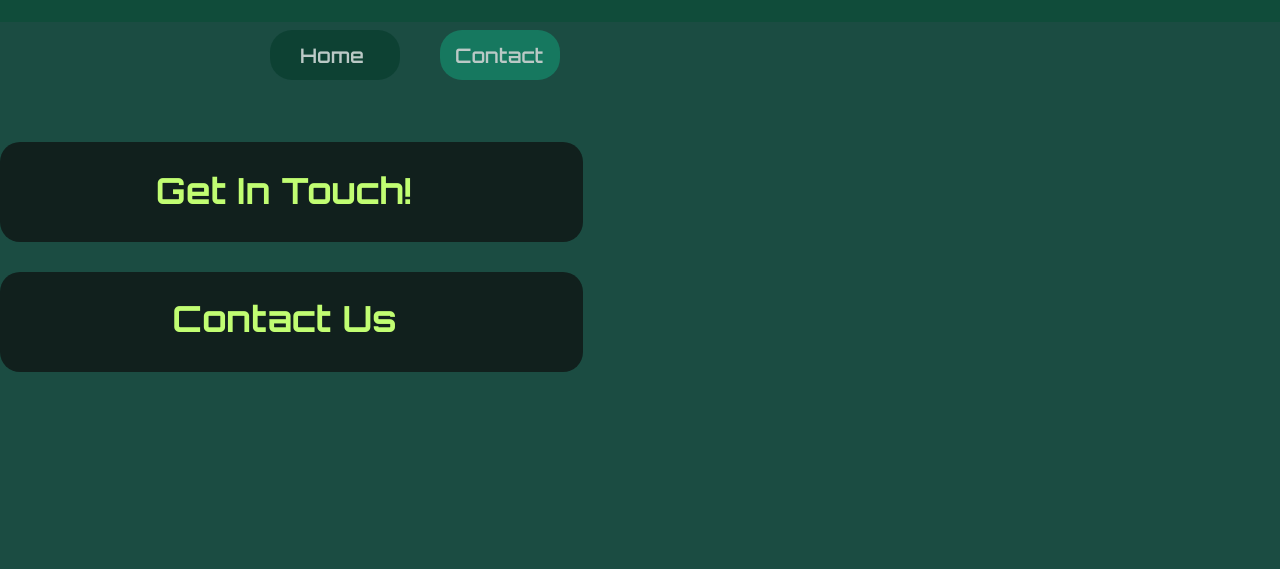
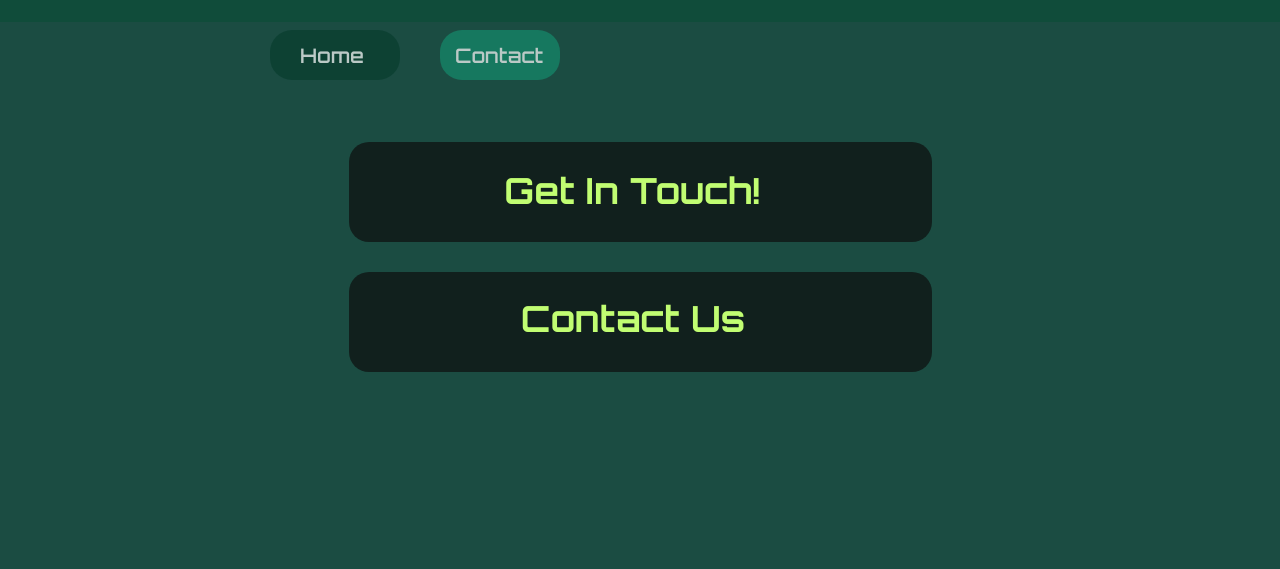
Before and after one commit to narweeweb/narwee, a plain HTML site: page contact.html in a window 1280 px wide. Shown: the part 157-726 px from the top of the page. Drawn offline with Linux system fonts and the light colour scheme.

Commit message:
Update narwee.css

```diff
--- a/narwee.css
+++ b/narwee.css
@@ -239,7 +239,8 @@ color:#C1FD72;
   font-size: 18px;
   font-weight: 600;
   margin-top: 100px;
-  justify-content: flex-start;
+  width: 100%;
+  justify-content: center;
 }
 
 .c-header2 {
@@ -247,7 +248,8 @@ color:#C1FD72;
   font-size: 18px;
   font-weight: 600;
   margin-top: 10px;
-  justify-content: flex-start;
+  width: 100%;
+  justify-content: center;
 }
 
 .c-touch{
```
